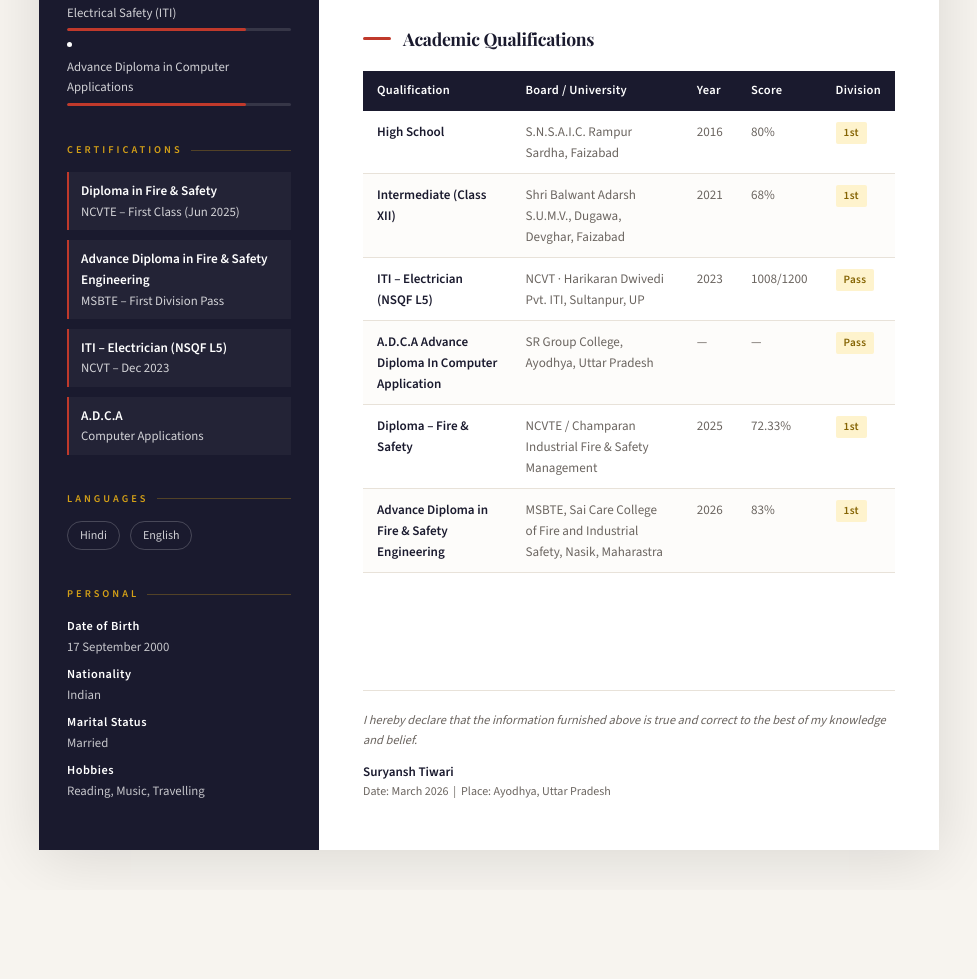
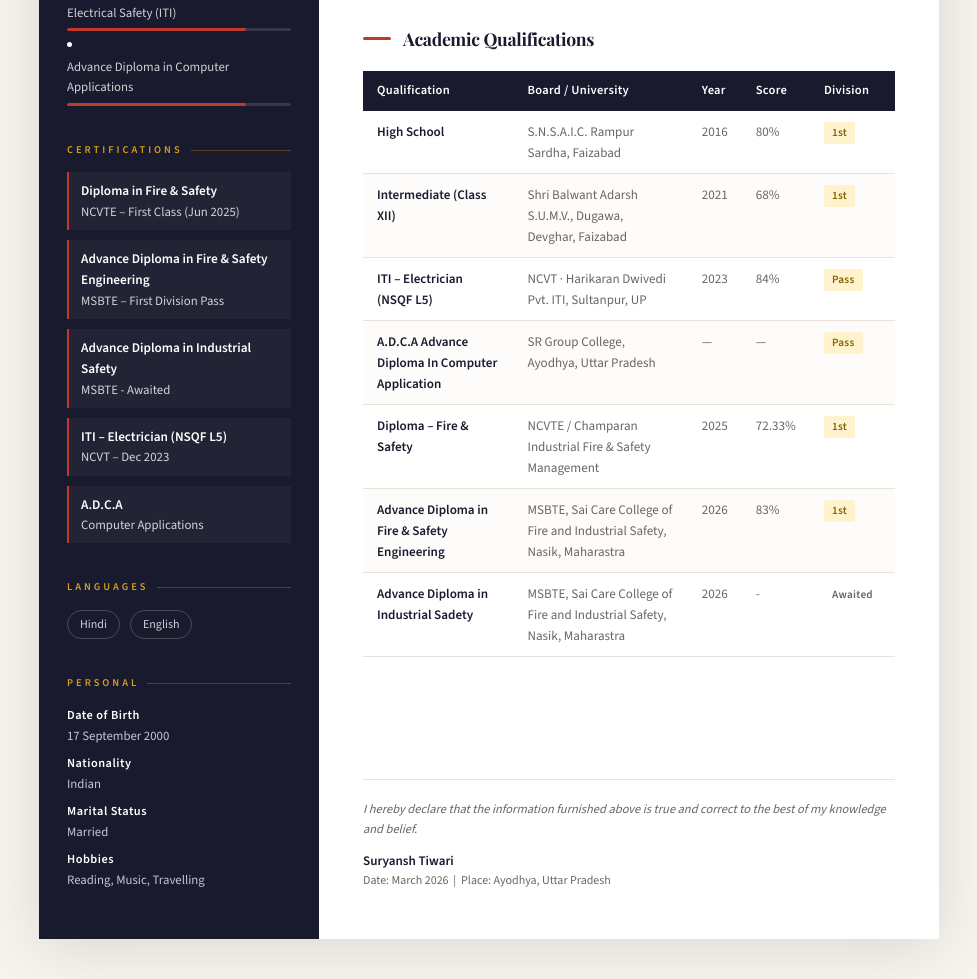
Before and after one commit to MrBrave1/Suryansh-Tiwari, a plain HTML site: page index.html in a window 1280 px wide. Shown: the part 653-1632 px from the top of the page, without its empty margins (151-1128 px from the left). Before the commit the page ends 1543 px from the top, so only its background shows below. Drawn offline with nearby package versions, Linux system fonts and the light colour scheme.

Commit message:
Update index.html

```diff
--- a/index.html
+++ b/index.html
@@ -294,6 +294,7 @@
       <ul class="cert-list">
         <li><strong>Diploma in Fire & Safety</strong>NCVTE – First Class (Jun 2025)</li>
         <li><strong>Advance Diploma in Fire & Safety Engineering</strong>MSBTE – First Division Pass</li>
+        <li><strong>Advance Diploma in Industrial Safety</strong>MSBTE - Awaited</li>
         <li><strong>ITI – Electrician (NSQF L5)</strong>NCVT – Dec 2023</li>
         <li><strong>A.D.C.A</strong>Computer Applications</li>
       </ul>
@@ -394,7 +395,7 @@
             <td>ITI – Electrician (NSQF L5)</td>
             <td>NCVT · Harikaran Dwivedi Pvt. ITI, Sultanpur, UP</td>
             <td>2023</td>
-            <td>1008/1200</td>
+            <td>84%</td>
             <td><span class="badge badge-gold">Pass</span></td>
           </tr>
           <tr>
@@ -418,6 +419,13 @@
             <td>83%</td>
             <td><span class="badge badge-gold">1st</span></td>
           </tr>
+           <tr>
+            <td>Advance Diploma in Industrial Sadety</td>
+            <td>MSBTE, Sai Care College of Fire and Industrial Safety, Nasik, Maharastra</td>
+            <td>2026</td>
+            <td>-</td>
+            <td><span class="badge badge-peding">Awaited</span></td>
+          </tr>
 
         </tbody>
       </table>
```
